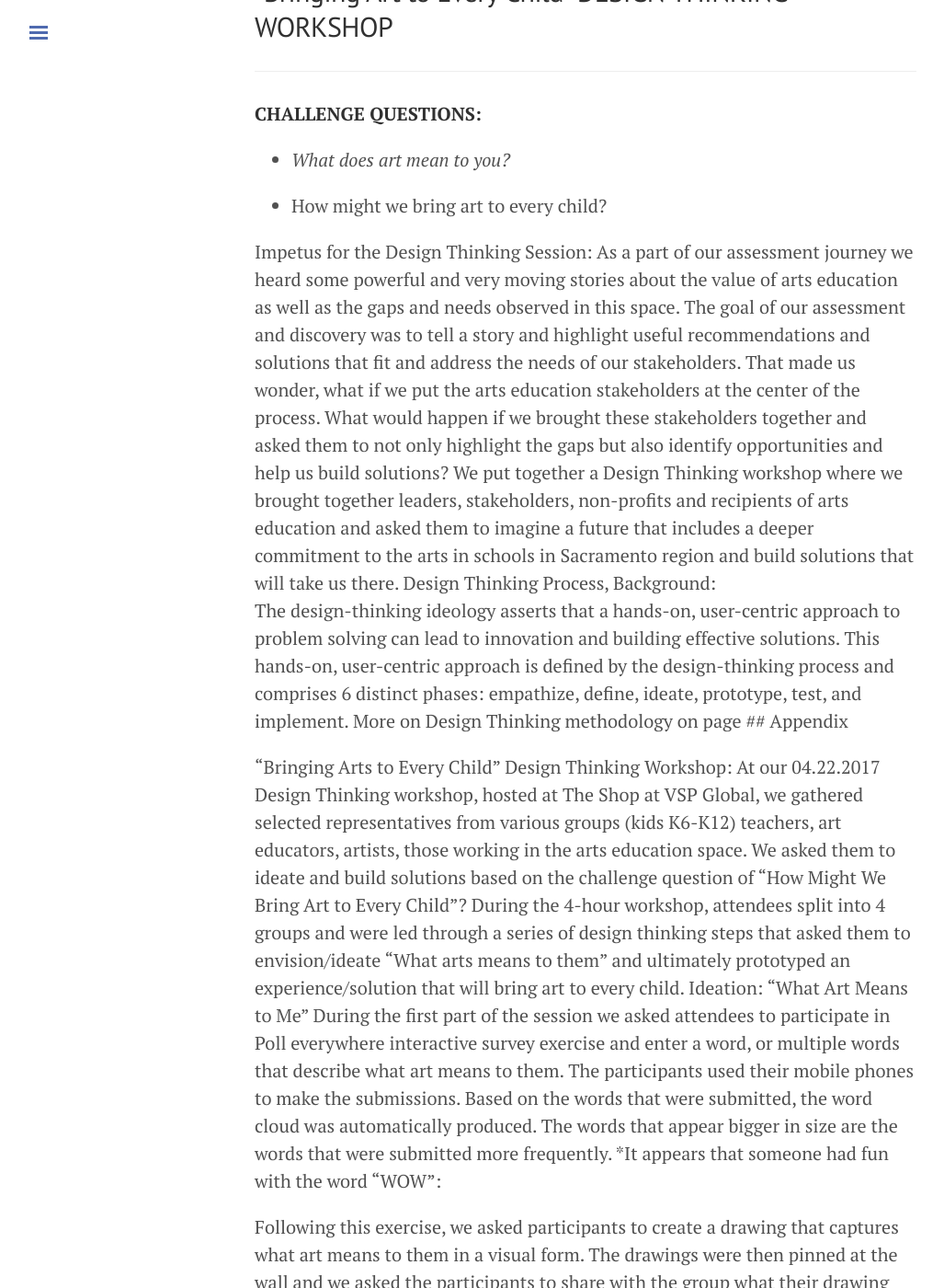
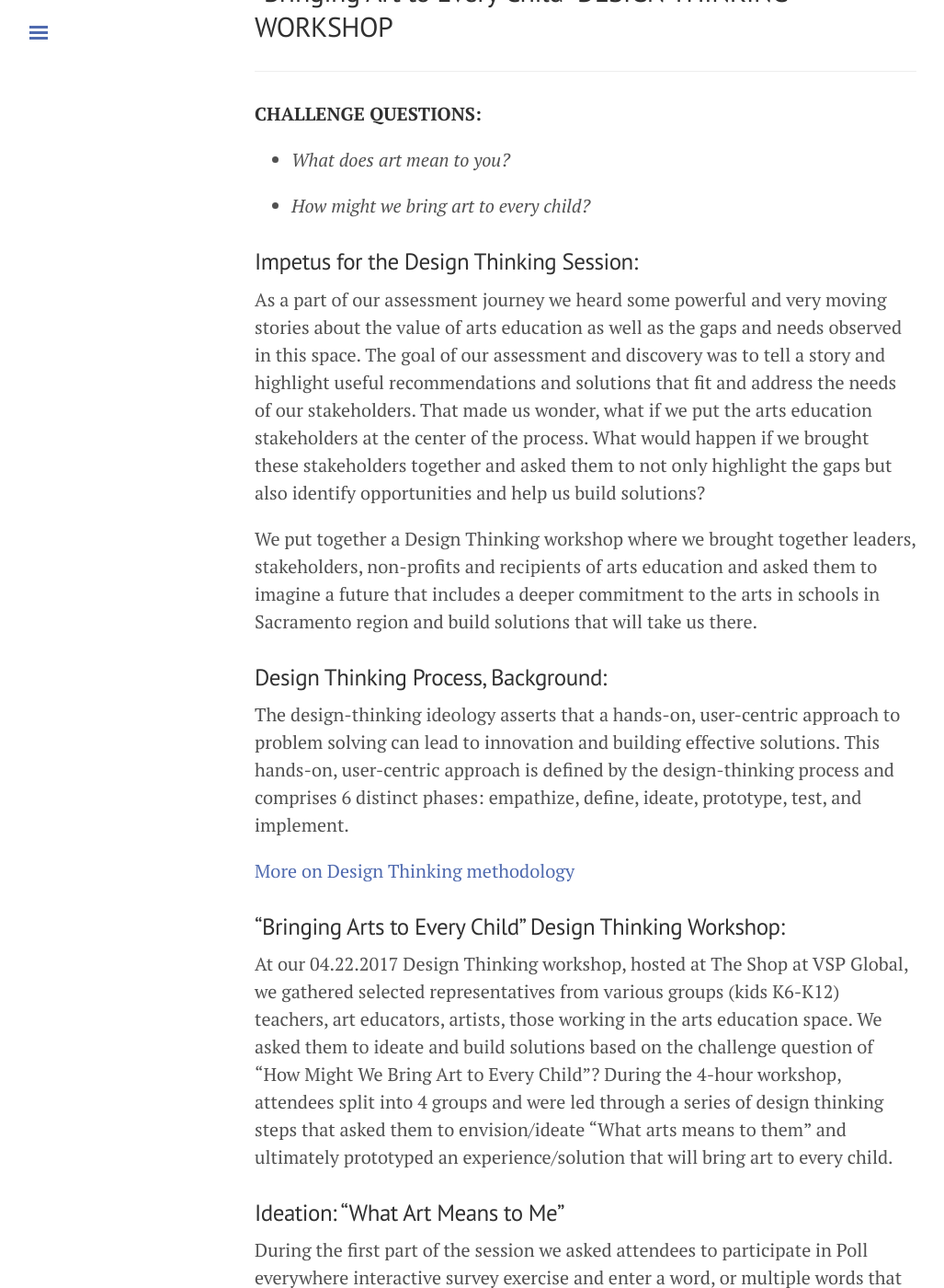
Before and after one commit to code4sac/sacarts4ALL, a Jekyll site: the page built from 11_appendix_e.md, in a window 1280 px wide and 1400 px high, scrolled down 230 px. Shown: the whole window at 92% size, without its empty margins (3-1030 px from the left). Built offline with Jekyll 4.4.1, drawn with Linux system fonts in a browser that asks for light colours; some of the changed text lies outside the part shown.

Commit message:
updates to appendix e

```diff
--- a/11_appendix_e.md
+++ b/11_appendix_e.md
@@ -13,63 +13,81 @@
 
 * *What does art mean to you?*
 
-* How might we bring art to every child?
+* *How might we bring art to every child?*
 
-Impetus for the Design Thinking Session:
+### Impetus for the Design Thinking Session:
+
 As a part of our assessment journey we heard some powerful and very moving stories about the value of arts education as well as the gaps and needs observed in this space. The goal of our assessment and discovery was to tell a story and highlight useful recommendations and solutions that fit and address the needs of our stakeholders. That made us wonder, what if we put the arts education stakeholders at the center of the process. What would happen if we brought these stakeholders together and asked them to not only highlight the gaps but also identify opportunities and help us build solutions?
+
 We put together a Design Thinking workshop where we brought together leaders, stakeholders, non-profits and recipients of arts education and asked them to imagine a future that includes a deeper commitment to the arts in schools in Sacramento region and build solutions that will take us there.
-Design Thinking Process, Background:
+
+### Design Thinking Process, Background:
+
 The design-thinking ideology asserts that a hands-on, user-centric approach to problem solving can lead to innovation and building effective solutions. This hands-on, user-centric approach is defined by the design-thinking process and comprises 6 distinct phases: empathize, define, ideate, prototype, test, and implement.
-More on Design Thinking methodology on page ## Appendix
 
-“Bringing Arts to Every Child” Design Thinking Workshop:
+[More on Design Thinking methodology]({{ site.baseurl }}/methodology)
+
+### “Bringing Arts to Every Child” Design Thinking Workshop:
+
 At our 04.22.2017 Design Thinking workshop, hosted at The Shop at VSP Global, we gathered selected representatives from various groups (kids K6-K12) teachers, art educators, artists, those working in the arts education space. We asked them to ideate and build solutions based on the challenge question of “How Might We Bring Art to Every Child”? During the 4-hour workshop, attendees split into 4 groups and were led through a series of design thinking steps that asked them to envision/ideate “What arts means to them” and ultimately prototyped an experience/solution that will bring art to every child.
-Ideation: “What Art Means to Me”
+
+### Ideation: “What Art Means to Me”
 During the first part of the session we asked attendees to participate in Poll everywhere interactive survey exercise and enter a word, or multiple words that describe what art means to them. The participants used their mobile phones to make the submissions. Based on the words that were submitted, the word cloud was automatically produced. The words that appear bigger in size are the words that were submitted more frequently.
-*It appears that someone had fun with the word “WOW”:
+
+It appears that someone had fun with the word “WOW”:
+
+<!-- image -->
 
 Following this exercise, we asked participants to create a drawing that captures what art means to them in a visual form.  The drawings were then pinned at the wall and we asked the participants to share with the group what their drawing represents. You may access participants’ testimonials by browsing videos at the back of this digital gallery.
 
-Prototyping solutions: “How Might We Bring Art to Every Child”
+### Prototyping solutions: “How Might We Bring Art to Every Child”
+
 During the second part of the workshop we asked participants to ideate range of creative ideas that address solutions to how they might bring art to every child. Team members shared their ideas with one another, mixing and remixing, and building on each other’s ideas.
 After narrowing down to their preferred ideas each team built a real, tactile prototype of their proposed solution. Each team then pitched their solution to another team and asked for feedback. Based on the feedback they received teams were able to iterate on their solution one last time before the final presentations.
+
 At the end of the Design Thinking workshop each group pitched their solution to the entire group. Here is a short description of the four solutions that our teams envisioned and built prototypes around:
-1. Art week: A concept for “An Art week” in each district where all students showcase an art they learned. The video of the team’s pitch can be accessed here.
 
-2. Art App:  A concept for an app that serves as inventory of tools and resources and facilitates matchmaking and discussion between Art Seekers and Art Providers.  The video of the team’s pitch can be accessed here.
+1. **Art week**: A concept for “An Art week” in each district where all students showcase an art they learned. The video of the team’s pitch can be [accessed here](https://pagliere.smugmug.com/Sacramento-CA-2017/2017-04-22-Design-Thinking/n-CSB9qG/i-DDRMF5Q/A).
 
-3. Art Playground: A concept for a space where students can do art (all genres). This space gives all students an opportunity to interact with art and be creative. The group also discussed management of such space. The video of the team’s pitch can be accessed here.
+2. **Art App**:  A concept for an app that serves as inventory of tools and resources and facilitates matchmaking and discussion between Art Seekers and Art Providers.  The video of the team’s pitch can be [accessed here](https://pagliere.smugmug.com/Sacramento-CA-2017/2017-04-22-Design-Thinking/n-CSB9qG/i-GzvT3Pj/A).
 
-4. Art Integration: The idea is to have a way that all students are exposed to all/variety of genres of art. Artist in residence could be leveraged to achieve this or art instructors could rotate to classes/schools. Emphasis: Every child would be included no regardless of their artistic ability or achievement levels.
-The video of the team’s pitch can be accessed here.
-Video Testimonials
+3. **Art Playground**: A concept for a space where students can do art (all genres). This space gives all students an opportunity to interact with art and be creative. The group also discussed management of such space. The video of the team’s pitch can be [accessed here](https://pagliere.smugmug.com/Sacramento-CA-2017/2017-04-22-Design-Thinking/n-CSB9qG/i-jt3Bxch/A).
+
+4. **Art Integration**: The idea is to have a way that all students are exposed to all/variety of genres of art. Artist in residence could be leveraged to achieve this or art instructors could rotate to classes/schools. Emphasis: Every child would be included no regardless of their artistic ability or achievement levels. The video of the team’s pitch can be [accessed here](https://pagliere.smugmug.com/Sacramento-CA-2017/2017-04-22-Design-Thinking/n-CSB9qG/i-T8WCKFf/A).
+
+### Video Testimonials
 At the end of the workshop we captured testimonials from several participants. We asked them:
-Can you share a story of how art has impacted you or someone you know?
-What it would take to bring art to every child?
-You may access participants’ video testimonials by browsing videos at the back of this digital gallery
 
-Design Thinking definition and process
+* Can you share a story of how art has impacted you or someone you know?
+* What it would take to bring art to every child?
 
-Design thinking is an ideology supported by an accompanying process. The design-thinking ideology asserts that a hands-on, user-centric approach to problem solving can lead to innovation. This hands-on, user-centric approach is defined by the design-thinking process and comprises 6 distinct phases, as defined and illustrated below.
-The design-thinking framework follows an overall flow of 1) understand, 2) explore, and 3) materialize. Within these larger buckets fall the 6 phases: empathize, define, ideate, prototype, test, and implement.
+You may [access participants’ video testimonials](https://pagliere.smugmug.com/Sacramento-CA-2017/2017-04-22-Design-Thinking/n-CSB9qG) by browsing videos at the back of this digital gallery
 
-*Reference: https://www.nngroup.com/articles/design-thinking/
-Empathize: Conduct research in order to develop knowledge about what your users do, say, think, and feel. The goal is to gather enough observations that you can truly begin to empathize with your users and their perspectives.
+### Design Thinking definition and process
 
-Define: Combine all your research and observe where your users’ problems exist. In pinpointing your users’ unmet needs, begin to highlight opportunities for innovation.
+Design thinking is an **ideology supported by an accompanying process**. The design-thinking ideology asserts that a hands-on, user-centric approach to problem solving can lead to innovation. This hands-on, user-centric approach is defined by the design-thinking process and comprises 6 distinct phases, as defined and illustrated below.
 
-Ideate: Brainstorm a range of crazy, creative ideas that address the unmet user needs identified in the define phase. Give yourself and your team total freedom; no idea is too farfetched and quantity supersedes quality.
-At this phase, bring your team members together and sketch out many different ideas. Then, have them share ideas with one another, mixing and remixing, building on others' ideas.
+The design-thinking framework follows an overall flow of:
 
-Prototype: Build real, tactile representations for a subset of your ideas. The goal of this phase is to understand what components of your ideas work, and which do not. In this phase, you begin to weigh the impact vs. feasibility of your ideas through feedback on your prototypes.
-Make your ideas tactile. If it is a new landing page, draw out a wireframe and get feedback internally.  Change it based on feedback, then prototype it again in quick and dirty code. Then, share it with another group of people.
+1) understand
+2) explore
+3) materialize
 
-Test: Return to your users for feedback. Ask yourself ‘Does this solution meet users’ needs?’ and ‘Has it improved how they feel, think, or do their tasks?’
-Put your prototype in front of real customers and verify that it achieves your goals. Has the users’ perspective during onboarding improved? As you are executing your vision, continue to test along the way.
+Within these larger buckets fall the 6 phases: empathize, define, ideate, prototype, test, and implement.
 
-Implement: Put the vision into effect. Ensure that your solution is materialized and touches the lives of your end users.
-As impactful as design thinking can be for an organization, it only leads to true innovation if the vision is executed. The success of design thinking lies in its ability to transform an aspect of the end user’s life. This sixth step — implement — is crucial.
+* **Empathize**: Conduct research in order to develop knowledge about what your users do, say, think, and feel. The goal is to gather enough observations that you can truly begin to empathize with your users and their perspectives.
 
+* **Define**: Combine all your research and observe where your users’ problems exist. In pinpointing your users’ unmet needs, begin to highlight opportunities for innovation.
+
+* **Ideate**: Brainstorm a range of crazy, creative ideas that address the unmet user needs identified in the define phase. Give yourself and your team total freedom; no idea is too farfetched and quantity supersedes quality. At this phase, bring your team members together and sketch out many different ideas. Then, have them share ideas with one another, mixing and remixing, building on others' ideas.
+
+* **Prototype**: Build real, tactile representations for a subset of your ideas. The goal of this phase is to understand what components of your ideas work, and which do not. In this phase, you begin to weigh the impact vs. feasibility of your ideas through feedback on your prototypes. Make your ideas tactile. If it is a new landing page, draw out a wireframe and get feedback internally.  Change it based on feedback, then prototype it again in quick and dirty code. Then, share it with another group of people.
+
+* **Test**: Return to your users for feedback. Ask yourself ‘Does this solution meet users’ needs?’ and ‘Has it improved how they feel, think, or do their tasks?’ Put your prototype in front of real customers and verify that it achieves your goals. Has the users’ perspective during onboarding improved? As you are executing your vision, continue to test along the way.
+
+* **Implement**: Put the vision into effect. Ensure that your solution is materialized and touches the lives of your end users. As impactful as design thinking can be for an organization, it only leads to true innovation if the vision is executed. The success of design thinking lies in its ability to transform an aspect of the end user’s life. This sixth step — implement — is crucial.
+
+*Reference: https://www.nngroup.com/articles/design-thinking/*
 
 <!-- Pagination -->
 <div class="pagination">
```
